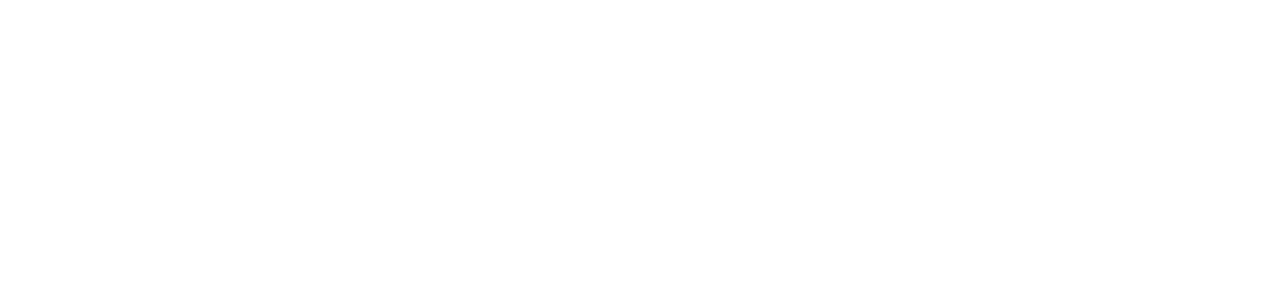
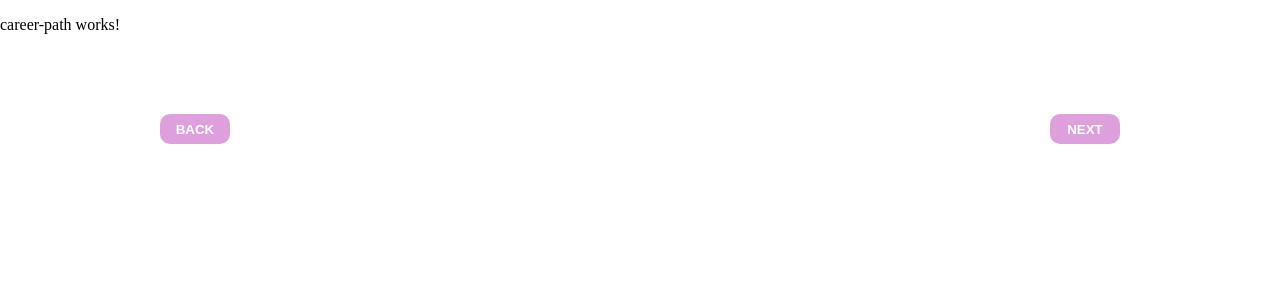
Before and after one commit to su-duque/web-ui-onboarding-angular, an Angular app: page /career-path in a window 1280 px wide. Before the commit this address led to /. Shown: the top 300 px of the page. Built offline with nearby package versions, Linux system fonts and the light colour scheme.

Commit message:
Se mejora el funcionamiento de los botones back y next para incluir más componentes

```diff
--- a/package.json
+++ b/package.json
@@ -16,9 +16,11 @@
     "@angular/compiler": "~10.1.2",
     "@angular/core": "~10.1.2",
     "@angular/forms": "~10.1.2",
+    "@angular/material": "^10.2.3",
     "@angular/platform-browser": "~10.1.2",
     "@angular/platform-browser-dynamic": "~10.1.2",
     "@angular/router": "~10.1.2",
+    "@material-ui/core": "^4.11.0",
     "rxjs": "~6.6.0",
     "tslib": "^2.0.0",
     "zone.js": "~0.10.2"
--- a/src/app/app-routing.module.ts
+++ b/src/app/app-routing.module.ts
@@ -3,14 +3,16 @@ import { Routes, RouterModule } from '@angular/router';
 
 import { WelcomeComponent } from './components/welcome/welcome.component';
 import { LetsImagineComponent } from './components/lets-imagine/lets-imagine.component';
+import { CareerPathComponent } from './components/career-path/career-path.component';
 
 const routes: Routes = [
   { path: '', component: WelcomeComponent },
-  { path: 'lets-imagine', component: LetsImagineComponent }
+  { path: 'lets-imagine', component: LetsImagineComponent },
+  { path: 'career-path', component: CareerPathComponent },
 ];
 
 @NgModule({
   imports: [RouterModule.forRoot(routes)],
-  exports: [RouterModule]
+  exports: [RouterModule],
 })
 export class AppRoutingModule {}
--- a/src/app/app.module.ts
+++ b/src/app/app.module.ts
@@ -6,13 +6,15 @@ import { AppComponent } from './app.component';
 import { WelcomeComponent } from './components/welcome/welcome.component';
 import { FooterComponent } from './shared/components/footer/footer.component';
 import { LetsImagineComponent } from './components/lets-imagine/lets-imagine.component';
+import { CareerPathComponent } from './components/career-path/career-path.component';
 
 @NgModule({
   declarations: [
     AppComponent,
     WelcomeComponent,
     FooterComponent,
-    LetsImagineComponent
+    LetsImagineComponent,
+    CareerPathComponent
   ],
   imports: [
     BrowserModule,
--- /dev/null
+++ b/src/app/components/career-path/career-path.component.html
@@ -0,0 +1,2 @@
+<p>career-path works!</p>
+<app-footer [previousPath]="'lets-imagine'" [nextPath]="''"></app-footer>
--- /dev/null
+++ b/src/app/components/career-path/career-path.component.ts
@@ -0,0 +1,15 @@
+import { Component, OnInit } from '@angular/core';
+
+@Component({
+  selector: 'app-career-path',
+  templateUrl: './career-path.component.html',
+  styleUrls: ['./career-path.component.css']
+})
+export class CareerPathComponent implements OnInit {
+
+  constructor() { }
+
+  ngOnInit(): void {
+  }
+
+}
--- a/src/app/components/lets-imagine/lets-imagine.component.html
+++ b/src/app/components/lets-imagine/lets-imagine.component.html
@@ -6,5 +6,5 @@
   </p>
   <p>Let's imagine!</p>
   <p>First we need to create our <strong>fictional character</strong>!</p>
-  <app-footer></app-footer>
+  <app-footer [previousPath]="''" [nextPath]="'career-path'"></app-footer>
 </div>
--- a/src/app/shared/components/footer/footer.component.css
+++ b/src/app/shared/components/footer/footer.component.css
@@ -6,7 +6,7 @@
   margin-top: 5rem;
 }
 
-button{
+button {
   color: white;
   font-weight: bold;
   background-color: plum;
@@ -19,6 +19,7 @@ button{
 button:hover {
   color: plum;
   background-color: white;
+  border: 1px solid plum;
 }
 
 button:focus {
--- a/src/app/shared/components/footer/footer.component.html
+++ b/src/app/shared/components/footer/footer.component.html
@@ -1,4 +1,5 @@
 <footer class="footer">
-	<button [routerLink]="['/']">BACK</button>
-	<button>NEXT</button>
+  <!-- <button [routerLink]="['/']">BACK</button> -->
+  <button (click)="changePath(previousPath)">BACK</button>
+  <button (click)="changePath(nextPath)">NEXT</button>
 </footer>
--- a/src/app/shared/components/footer/footer.component.ts
+++ b/src/app/shared/components/footer/footer.component.ts
@@ -1,19 +1,20 @@
-import { Component, OnInit } from '@angular/core';
+import { Component, Input, OnInit } from '@angular/core';
 import { Router } from '@angular/router';
 
 @Component({
   selector: 'app-footer',
   templateUrl: './footer.component.html',
-  styleUrls: ['./footer.component.css']
+  styleUrls: ['./footer.component.css'],
 })
 export class FooterComponent implements OnInit {
+  @Input() previousPath: string;
+  @Input() nextPath: string;
 
-  constructor(private router: Router) { }
+  constructor(private router: Router) {}
 
-  ngOnInit(): void {
-  }
+  ngOnInit(): void {}
 
-  changePath() {
-    this.router.navigate(['/']);
+  changePath(path: string): void {
+    this.router.navigate([path]);
   }
 }
```
Also changed, not shown: src/app/components/career-path/career-path.component.css (added), 2 other files (tests, documents, lock files or other folders). Lines whose indentation alone changed are shown as unchanged.
